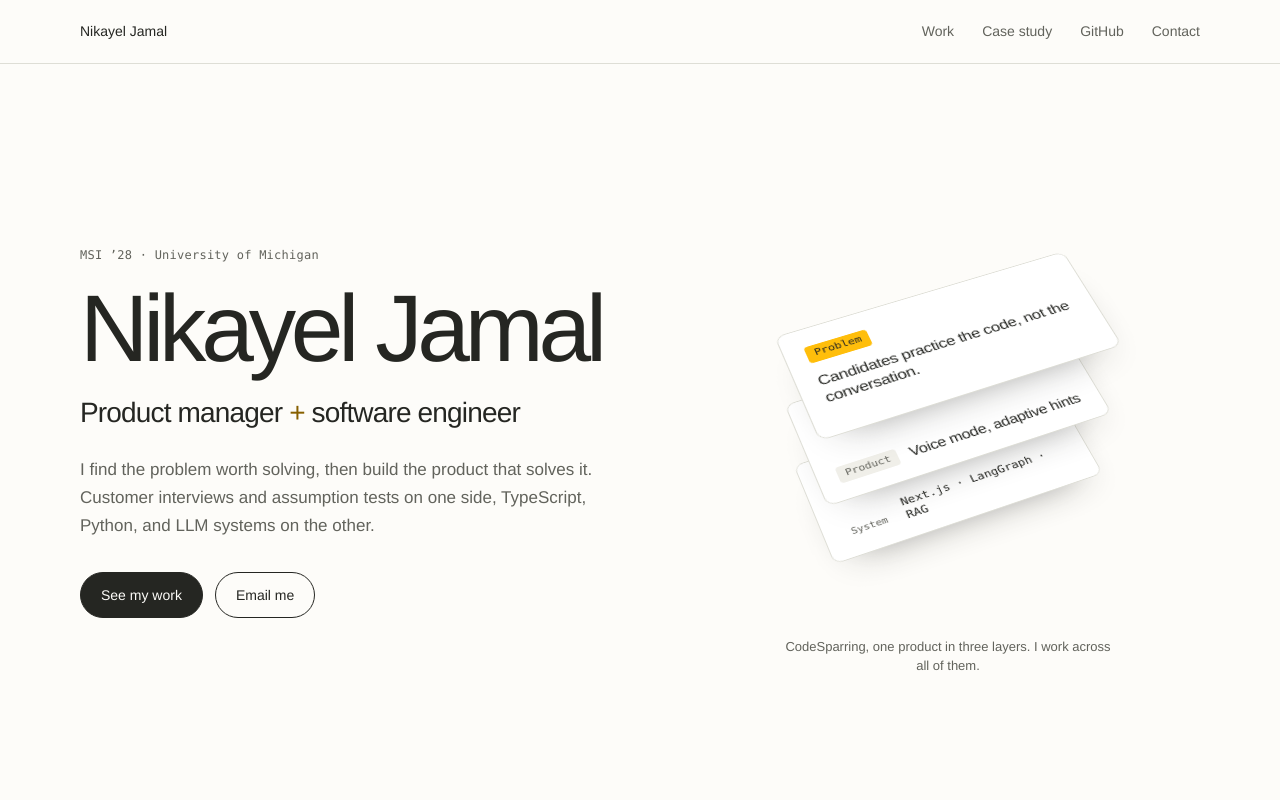
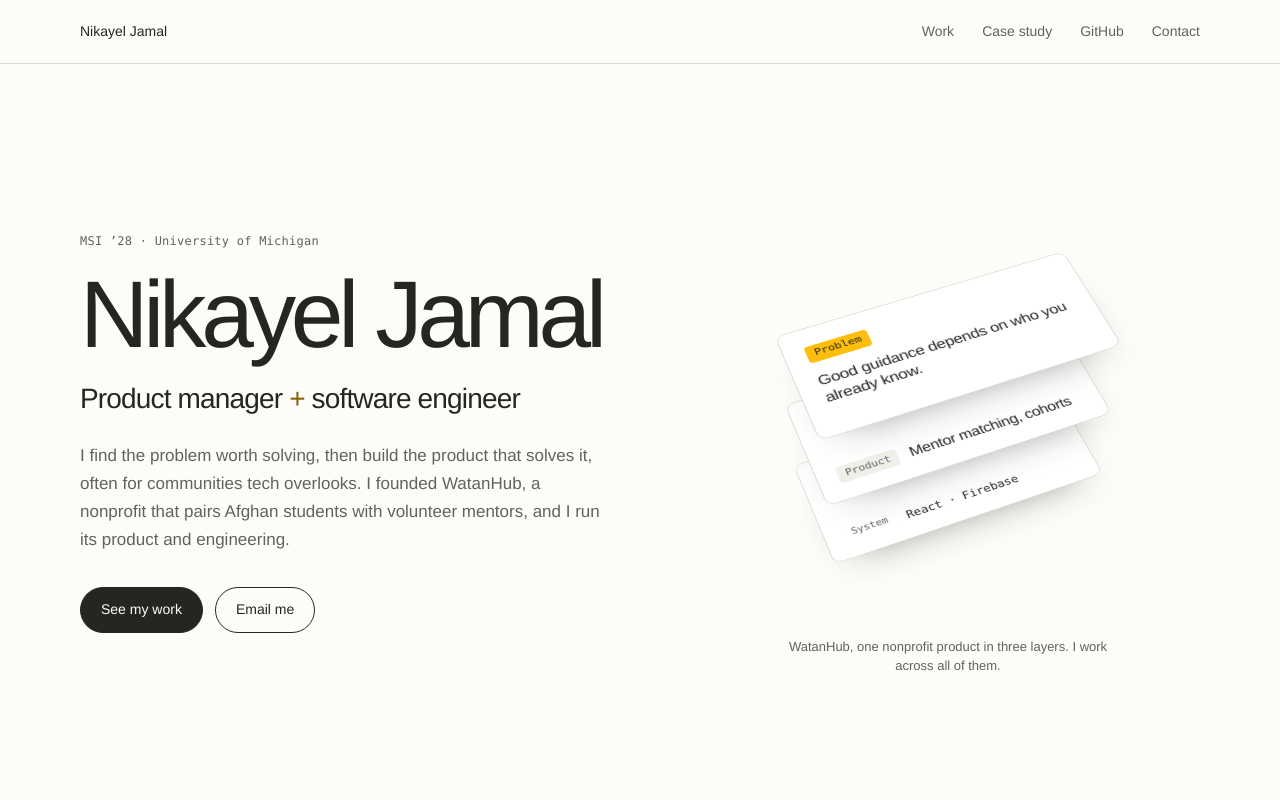
Before and after one commit to Nikayel/Nikayel.github.io, a plain HTML site: page index.html in a window 1280 px wide. Shown: the top 800 px of the page. Drawn offline with Linux system fonts and the light colour scheme.

Commit message:
Lead the hero with WatanHub and community-focused copy
Co-Authored-By: Claude Opus 5.5 <noreply@anthropic.com>

```diff
--- a/index.html
+++ b/index.html
@@ -4,7 +4,7 @@
     <meta charset="utf-8">
     <meta name="viewport" content="width=device-width, initial-scale=1">
     <title>Nikayel Jamal · Product Manager &amp; Software Engineer</title>
-    <meta name="description" content="Product manager and software engineer at the University of Michigan School of Information (MSI ’28). I find the problem worth solving, then build the product that solves it.">
+    <meta name="description" content="Product manager and software engineer at the University of Michigan School of Information (MSI ’28). I find the problem worth solving, then build the product that solves it, often for communities tech overlooks. Founder of WatanHub, a nonprofit mentorship platform for Afghan students.">
     <link rel="stylesheet" href="styles.css">
     <link rel="stylesheet" href="home.css">
     <script src="home.js" defer></script>
@@ -28,7 +28,7 @@
           <p class="label">MSI ’28 · University of Michigan</p>
           <h1 id="hero-title">Nikayel Jamal</h1>
           <p class="hero-role">Product manager <span aria-hidden="true">+</span> software engineer</p>
-          <p class="hero-lede">I find the problem worth solving, then build the product that solves it. Customer interviews and assumption tests on one side, TypeScript, Python, and LLM systems on the other.</p>
+          <p class="hero-lede">I find the problem worth solving, then build the product that solves it, often for communities tech overlooks. I founded WatanHub, a nonprofit that pairs Afghan students with volunteer mentors, and I run its product and engineering.</p>
           <div class="hero-actions">
             <a class="button button-primary" href="#work">See my work</a>
             <a class="button button-quiet" href="mailto:alinikayeljamal@gmail.com">Email me</a>
@@ -40,18 +40,18 @@
           <div class="layers-scene" data-tilt>
             <div class="layer layer-system">
               <span class="layer-tag">System</span>
-              <p>Next.js · LangGraph · RAG</p>
+              <p>React · Firebase</p>
             </div>
             <div class="layer layer-product">
               <span class="layer-tag">Product</span>
-              <p>Voice mode, adaptive hints</p>
+              <p>Mentor matching, cohorts</p>
             </div>
             <div class="layer layer-problem">
               <span class="layer-tag">Problem</span>
-              <p>Candidates practice the code, not the conversation.</p>
+              <p>Good guidance depends on who you already know.</p>
             </div>
           </div>
-          <figcaption>CodeSparring, one product in three layers. I work across all of them.</figcaption>
+          <figcaption>WatanHub, one nonprofit product in three layers. I work across all of them.</figcaption>
         </figure>
       </section>
 
```
